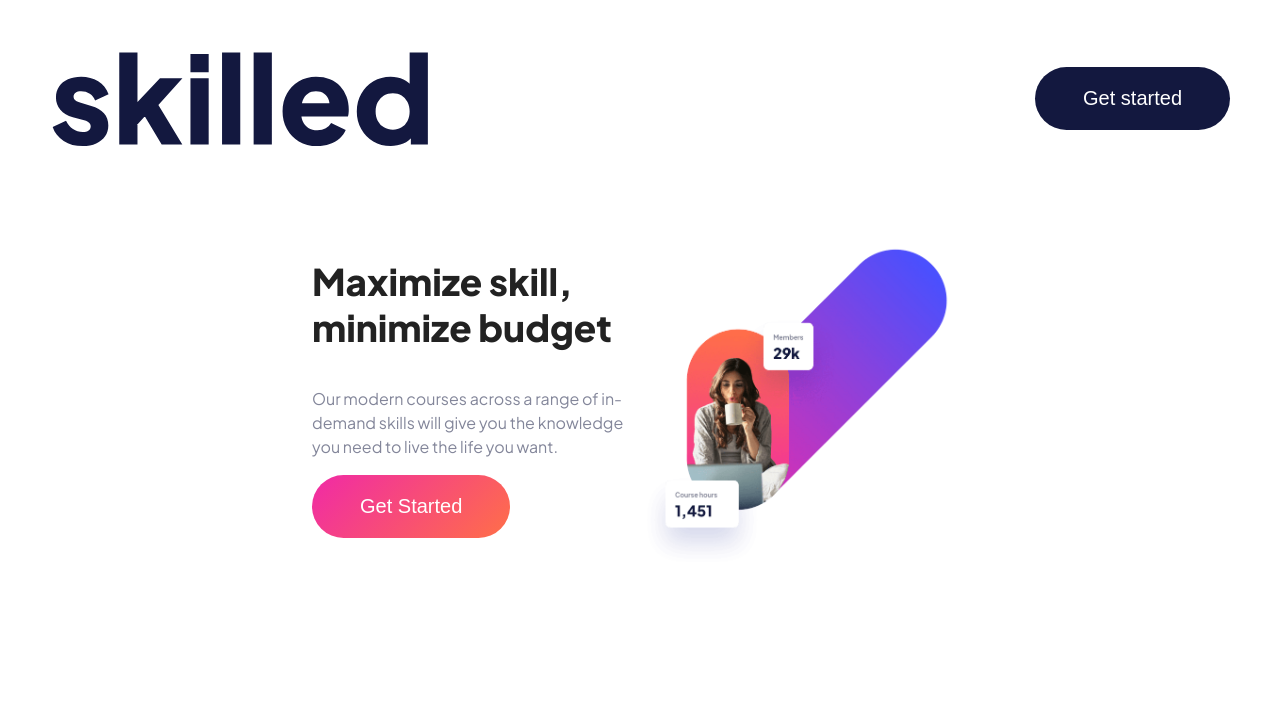
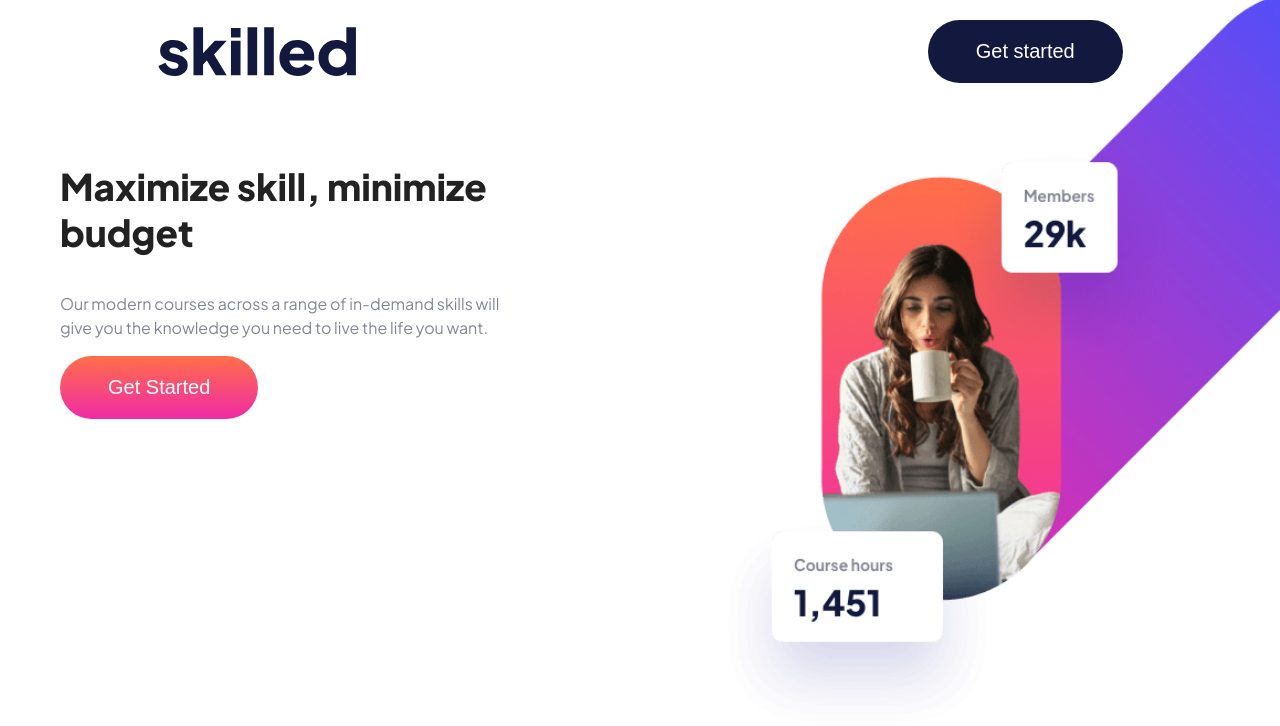
Before and after one commit to Francesiyamu/skilled-elearning-landing-page, a plain HTML site: page starter-code/index.html in a window 1280 px wide. Shown: the top 726 px of the page. Drawn offline with Linux system fonts and the light colour scheme.

Commit message:
project completed

```diff
--- a/starter-code/index.html
+++ b/starter-code/index.html
@@ -13,26 +13,24 @@
 <body>
 
   <div id="container">
-    <header>
       <nav>
         <figure>
             <img src="assets/logo-dark.svg" alt="" class="logo">
           </figure>
           <button class="btn nav-button">Get started</button>
         </nav>
-      <section class="header-flex">
-        <div class="item left">
+        <header class="header-flex">
+          <div class="item">
             <h1>Maximize skill, minimize budget</h1>
             <p>Our modern courses across a range of in-demand skills will give you the
               knowledge you need to live the life you want.</p>
               <button class="btn header-btn">Get Started</button>
           </div>
-        <picture class="item">
+          <picture>
             <source media="(min-width: 650px )" srcset="assets/image-hero-tablet.png" type="image/webp">
             <source media="(min-width: 320px)" srcset="assets/image-hero-mobile.png">
             <img src="assets/image-hero-desktop.png" alt="hero-image" class="hero-image">
           </picture>
-      </section>
     </header>
     <main>
       <div class="grid">
--- a/starter-code/style.css
+++ b/starter-code/style.css
@@ -11,6 +11,7 @@ html, body {
     font-size: 16px;
     background: #fff;
     color: #222;
+    overflow-x: hidden;
 }
 
 #container {
@@ -18,7 +19,6 @@ html, body {
     min-width: 320px;
     margin: 0 auto;
     padding: 1em;
-
 }
 
 nav{
@@ -64,6 +64,7 @@ nav{
     justify-content: center;
     align-items: center;
 }
+
 header h1{
     font-size: 1.9rem;
     margin-bottom: 1em;
@@ -75,7 +76,7 @@ header p{
 }
 
 .header-btn{
-        background: linear-gradient(135deg, #F02AA6 0%, #FF6F48 100%);
+        background: linear-gradient(180deg, #ff6f48 0%, #f02aa6 100%);
         font-size: 1em;
 }
 
@@ -113,7 +114,7 @@ main{
     padding: 0;
     border-radius: 10px ;
     width: 100%;
-    background: linear-gradient(135deg, #F02AA6 0%, #FF6F48 100%);
+    background: linear-gradient(180deg, #ff6f48 0%, #f02aa6 100%);
     color: #fff;
     padding: 1em;
     font-size: 1.5rem;
@@ -174,6 +175,7 @@ main{
 
 footer{
     background-color: #13183F;
+    width: 100%;
 }
 
 .footer{
@@ -183,12 +185,11 @@ footer{
 }
 
 .footer-btn{
-    background: linear-gradient(135deg, #F02AA6 0%, #4851FF 100%);
+    background: linear-gradient(180deg, #4851ff -54.32%, #f02aa6 100%);;
 }
 
-.footer-btn:hover,
-.footer-btn:active{
-    background-color: #F02AA6;
+.footer-btn:hover{
+    opacity: 0.5;
     cursor: pointer;
 }
 
@@ -196,11 +197,17 @@ footer{
 @media only screen and (min-width: 650px) {
     body {
         font-size: 18px;
+
     }
 
     #container {
         max-width: 900px;
         /*padding: 2rem;*/
+        position: relative;
+    }
+
+    nav{
+        justify-content: space-around;
     }
 
     .nav-button{
@@ -209,6 +216,7 @@ footer{
 
     header{
         padding: 1.5em;
+
     }
 
     .btn{
@@ -220,23 +228,23 @@ footer{
     }
 
       .header-flex{
+        padding: 3em 2em;
         flex-wrap: nowrap;
-        padding: 3em 2em;
         margin-bottom: 60px;
-         position: relative;
+        margin: 0 auto 5em;
     }
 
     .item{
-        flex-basis:328px ;
+        flex-basis:28em ;
     }
 
 
-    .left h1{
+    .item h1{
         font-size: 2.3rem;
         font-weight: 800;
     }
 
-    .left p{
+    .item p{
         font-size: 1rem;
         line-height: 1.5em;
         color: #83869A;
@@ -249,12 +257,16 @@ footer{
 
     }
 
-    .hero-image{
-        width: 695px;
 
-
-    }
-
+ .hero-image {
+    position: absolute;
+    top: -60px;
+    right: -200px;
+    width: 600px;      /* adjust as needed */
+    max-width: none;
+    z-index: 2;
+    display: block;
+}
     /*-----main-----*/
 
     .grid{
@@ -276,5 +288,40 @@ footer{
         /*padding: 3rem;*/
     }
 
+    nav{
+         justify-content: space-around
+    }
 
+    .logo{
+        width: 40%;
+    }
+
+    .header-flex {
+        display: flex;
+        align-items: center;
+        justify-content: space-between;
+        overflow: visible; /* allow overflow */
+        margin: 0 auto 15em;
+  }
+
+  .item{
+    flex-basis: 40em;
+  }
+    .grid{
+        grid-template-columns: repeat(3, 1fr)
+    }
+
+
+    .hero-image {
+        position: absolute;
+        top: -60px;
+        right: -12;
+        width: 60%;      /* adjust as needed */
+        z-index: 2;
+        display: block;
+    }
+
+    footer{
+        padding: 1em;
+    }
 }
```
Lines whose indentation alone changed are shown as unchanged.
